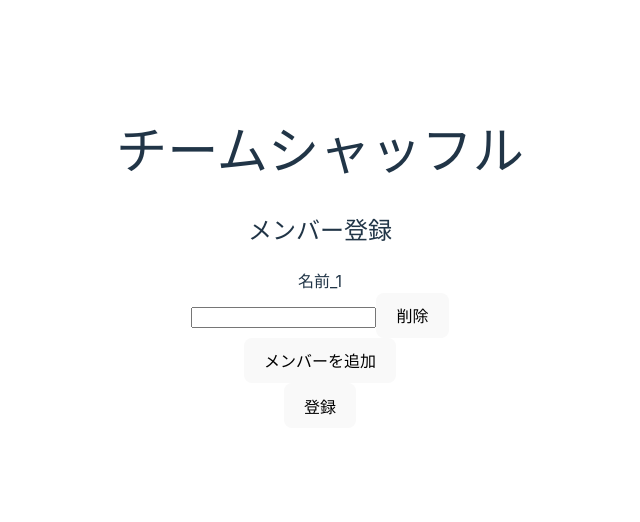
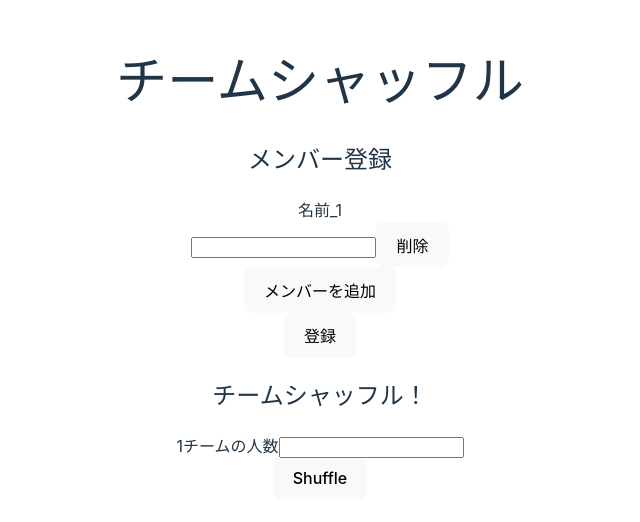
Before and after one commit to azufb/team_shuffle, a React (Vite) app: page / in a window 1280 px wide. Shown: the part 142-664 px from the top of the page, without its empty margins (320-960 px from the left). Built offline with nearby package versions, Linux system fonts and the light colour scheme.

Commit message:
シャッフル処理

```diff
--- a/src/App.tsx
+++ b/src/App.tsx
@@ -1,11 +1,13 @@
 import "./App.css";
 import { RegisterForm } from "./components/register/RegisterForm";
+import { Shuffle } from "./components/shuffle/Shuffle";
 
 function App() {
   return (
     <>
       <h1>チームシャッフル</h1>
       <RegisterForm />
+      <Shuffle />
     </>
   );
 }
--- /dev/null
+++ b/src/components/shuffle/Shuffle.tsx
@@ -0,0 +1,55 @@
+import { useState } from "react";
+import { useRecoilValue } from "recoil";
+import { teamMembersAtom } from "../../recoil/states";
+
+export const Shuffle = () => {
+  const [membersCount, setMembersCount] = useState<string>("0");
+  const allMembers: string[] = useRecoilValue<string[]>(teamMembersAtom);
+
+  // ランダム
+  const randomFunc = (length: number): number => {
+    const result: number = Math.floor(Math.random() * length);
+    return result;
+  };
+
+  const handleShuffle = () => {
+    console.log(allMembers);
+    const slicedMembers: string[] = allMembers.slice();
+    const teamsCount: number = allMembers.length / Number(membersCount);
+    let teams = new Array(teamsCount);
+    let members: string[] = slicedMembers;
+
+    for (let i = 0; i < teamsCount; i++) {
+      let eachTeam: string[] = [];
+      for (let j = 0; j < Number(membersCount); j++) {
+        const result: number = randomFunc(allMembers.length);
+        eachTeam = [...eachTeam, members[result]];
+        members = members.filter((member) => member !== slicedMembers[result]);
+        console.log("slicedMembers", members);
+      }
+
+      console.log(eachTeam);
+
+      teams = [...teams, eachTeam];
+    }
+    console.log("teams", teams);
+  };
+
+  return (
+    <div>
+      <h2>チームシャッフル！</h2>
+
+      <div>
+        <label>1チームの人数</label>
+        <input
+          type="number"
+          onChange={(e) => setMembersCount(e.target.value)}
+        />
+      </div>
+
+      <div>
+        <button onClick={handleShuffle}>Shuffle</button>
+      </div>
+    </div>
+  );
+};
--- a/src/recoil/states.ts
+++ b/src/recoil/states.ts
@@ -1,9 +1,15 @@
 import { atom, selector } from "recoil";
 
-const teamMembersAtom = atom<string[]>({
+export const teamMembersAtom = atom<string[]>({
   key: "teamMembers",
   default: [],
 });
+
+// ランダム
+// const randomFunc = (length: number): number => {
+//   const result: number = Math.floor(Math.random() * length);
+//   return result;
+// };
 
 export const addMembersSelector = selector<string[]>({
   key: "addMembersSelector",
@@ -14,3 +20,16 @@ export const addMembersSelector = selector<string[]>({
     set(teamMembersAtom, memberNames);
   },
 });
+
+// export const shuffleSelector = selector({
+//   key: "shuffleSelector",
+//   get: ({ get }) => {
+//     return get(teamMembersAtom);
+//   },
+//   set: ({ get }) => {
+//     // const allMembers: string[] = get(teamMembersAtom);
+//     // const allMembersCount: number = allMembers.length;
+//     // const randomResult: number = randomFunc(allMembersCount);
+//     // const member: string = allMembers[randomResult];
+//   },
+// });
```
